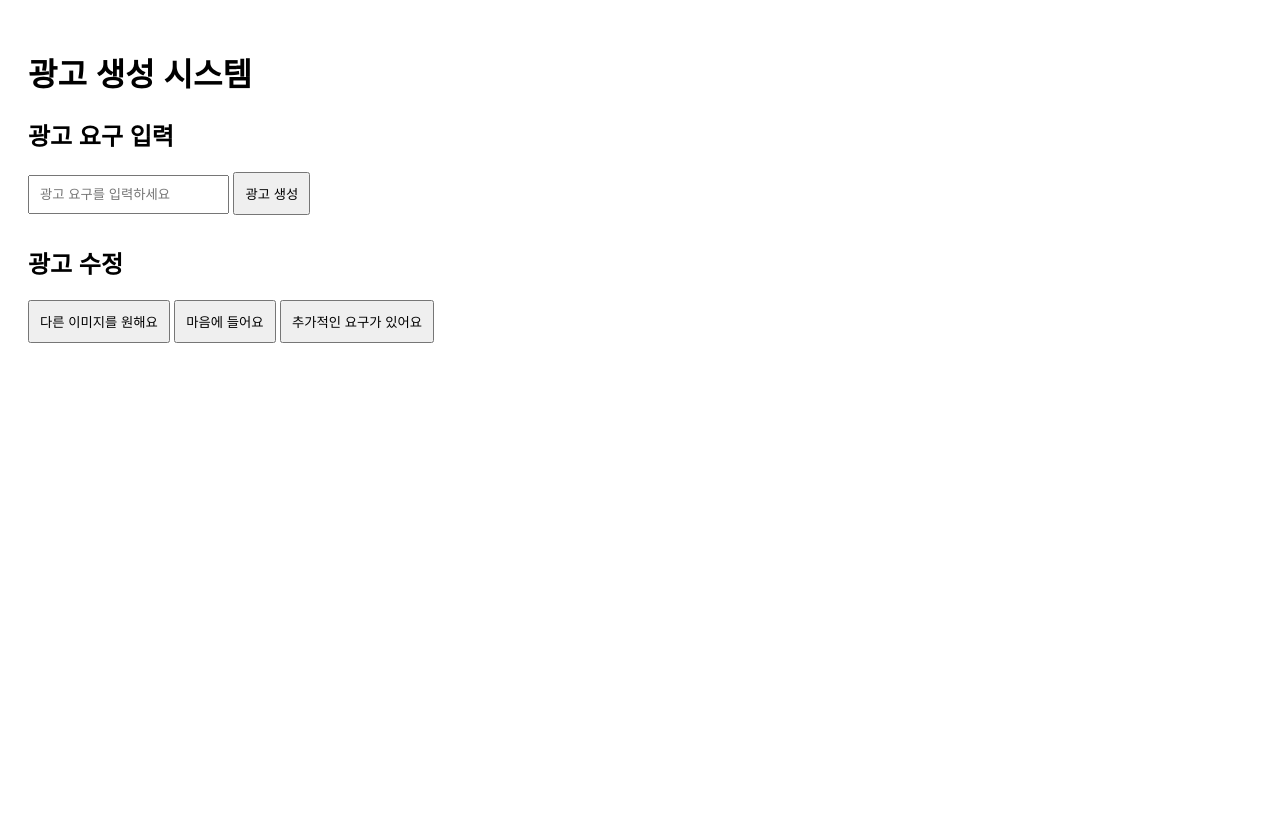
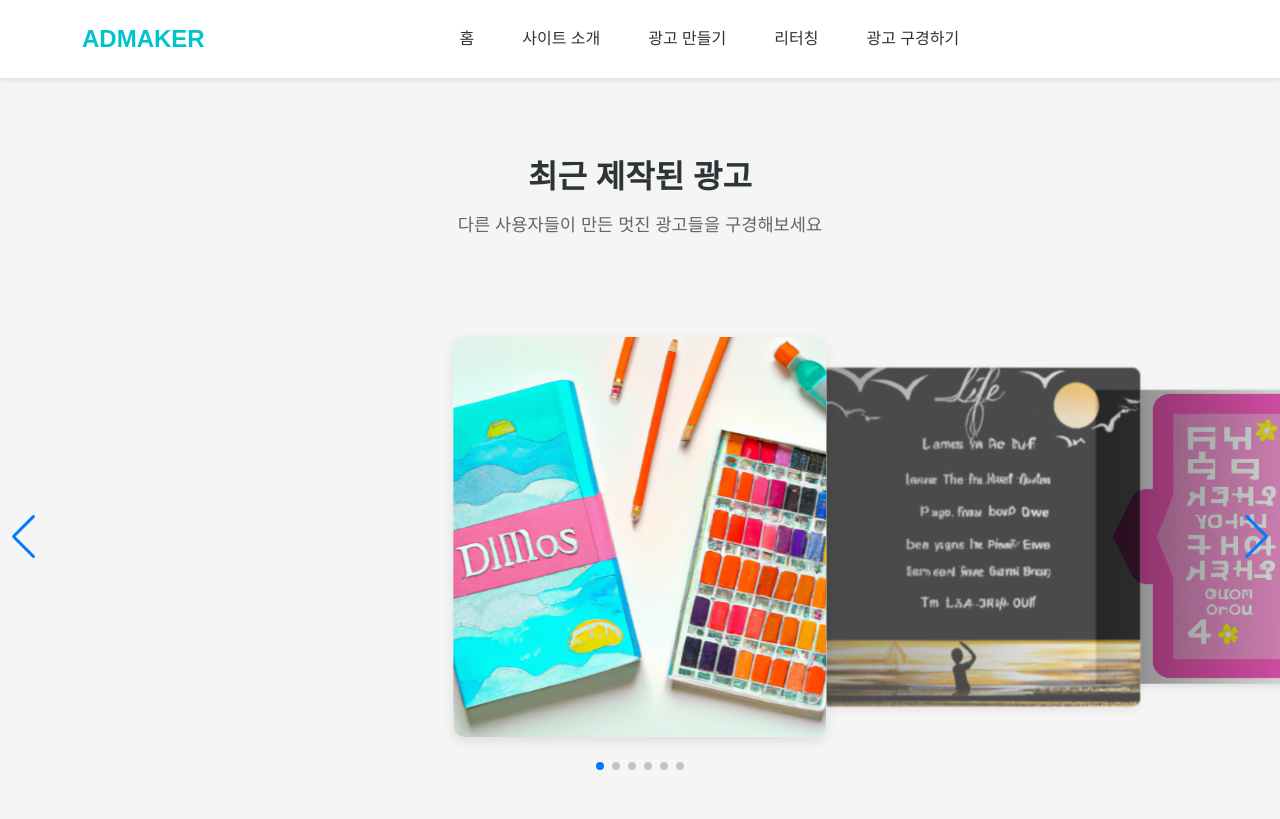
Before and after one commit to hanbinJJJ/ADmaker, a Flask app: page / in a window 1280 px wide. Before the commit the page ends 343 px from the top, so only its background shows below. Run offline with Flask 2, Linux system fonts and the light colour scheme.

Commit message:
메인페이지 작성

```diff
--- a/app.py
+++ b/app.py
@@ -51,8 +51,34 @@ def generate_ad_text(user_input):
         return "광고 문구 생성 중 오류가 발생했습니다."
 
 @app.route('/')
-def index():
+def main():
+    return render_template('main.html')
+
+@app.route('/create')
+def create():
     return render_template('index.html')
+
+@app.route('/api/ads')
+def get_ads():
+    try:
+        # static/images 디렉토리의 경로
+        images_dir = os.path.join('static', 'images')
+
+        # 이미지 파일 목록 가져오기 (.png 파일만)
+        image_files = [f for f in os.listdir(images_dir) if f.endswith('.png')]
+
+        # 이미지 URL 리스트 생성
+        ads = [
+            {
+                'image_url': f'/static/images/{image_file}'
+            }
+            for image_file in image_files
+        ]
+
+        return jsonify(ads)
+    except Exception as e:
+        print("Error fetching ads:", e)
+        return jsonify({'error': 'Failed to fetch ads'}), 500
 
 # 광고 생성 라우트 (POST)
 @app.route('/generate_ad', methods=['POST'])
--- a/templates/index.html
+++ b/templates/index.html
@@ -1,53 +1,124 @@
 <!DOCTYPE html>
-<html lang="en">
+<html lang="ko">
 <head>
     <meta charset="UTF-8">
     <meta name="viewport" content="width=device-width, initial-scale=1.0">
     <title>광고 생성 시스템</title>
+    <link href="https://cdn.jsdelivr.net/npm/bootstrap@5.3.0-alpha1/dist/css/bootstrap.min.css" rel="stylesheet">
     <style>
+        :root {
+            --primary-color: #00C4CC;
+            --secondary-color: #2D3436;
+            --background-color: #F5F5F5;
+        }
+
         body {
-            font-family: Arial, sans-serif;
+            font-family: 'Noto Sans KR', sans-serif;
+            background-color: var(--background-color);
+            margin: 0;
+            padding: 0;
+        }
+
+        .workspace {
+            display: flex;
+            height: 100vh;
+        }
+
+        /* 왼쪽 사이드바 스타일 */
+        .sidebar {
+            width: 300px;
+            background-color: white;
+            border-right: 1px solid #e0e0e0;
             padding: 20px;
+            overflow-y: auto;
         }
-        input, button {
-            padding: 10px;
+
+        /* 메인 편집 영역 스타일 */
+        .main-content {
+            flex: 1;
+            background-color: var(--background-color);
+            padding: 40px;
+            display: flex;
+            justify-content: center;
+            align-items: center;
+        }
+
+        .canvas-area {
+            background: white;
+            border-radius: 8px;
+            box-shadow: 0 2px 12px rgba(0, 0, 0, 0.1);
+            width: 800px;
+            height: 600px;
+            display: flex;
+            justify-content: center;
+            align-items: center;
+        }
+
+        /* 입력 필드 스타일 */
+        .prompt-input {
+            width: 100%;
+            padding: 12px;
+            border: 1px solid #e0e0e0;
+            border-radius: 6px;
+            margin-bottom: 16px;
+            font-size: 14px;
+        }
+
+        /* 버튼 스타일 */
+        .action-button {
+            width: 100%;
+            padding: 12px;
+            border: none;
+            border-radius: 6px;
             margin-bottom: 10px;
+            font-weight: 500;
+            cursor: pointer;
+            transition: all 0.2s;
         }
-        img {
-            display: block;
-            margin-top: 10px;
-            max-width: 100%;
-            height: auto;
+
+        .primary-button {
+            background-color: var(--primary-color);
+            color: white;
         }
-        .ad-list {
-            margin-top: 20px;
+
+        .primary-button:hover {
+            background-color: #00b3b9;
         }
-        .ad-item {
-            border: 1px solid #ccc;
-            padding: 10px;
-            margin-bottom: 10px;
+
+        /* 생성된 이미지 스타일 */
+        .generated-image {
+            max-width: 90%;
+            max-height: 90%;
+            object-fit: contain;
         }
     </style>
 </head>
 <body>
-    <h1>광고 생성 시스템</h1>
-    <div>
-        <h2>광고 요구 입력</h2>
-        <input type="text" id="userInput" placeholder="광고 요구를 입력하세요">
-        <button type="button" onclick="generateAd()">광고 생성</button>
-        <p id="adText"></p>
-        <img id="adImage" src="" alt="Generated Ad" style="display: none;">
-    </div>
+    <div class="workspace">
+        <!-- 왼쪽 사이드바 -->
+        <div class="sidebar">
+            <h3 class="mb-4">광고 생성</h3>
+            <textarea
+                class="prompt-input"
+                rows="4"
+                placeholder="광고 문구나 이미지에 대한 설명을 입력하세요..."
+                id="userInput"
+            ></textarea>
+            <button class="action-button primary-button" onclick="generateAd()">
+                생성하기
+            </button>
+        </div>
 
-    <div id="modificationPrompt" style="margin-top: 20px;">
-        <h2>광고 수정</h2>
-        <button type="button" onclick="modifyAd()">다른 이미지를 원해요</button>
-        <button type="button" onclick="downloadAd()">마음에 들어요</button>
-        <button type="button" onclick="requestModification()">추가적인 요구가 있어요</button>
+        <!-- 메인 편집 영역 -->
+        <div class="main-content">
+            <div class="canvas-area">
+                <img id="adImage" class="generated-image" src="" alt="Generated Ad" style="display: none;">
+                <p id="adText" class="text-center"></p>
+            </div>
+        </div>
     </div>
 
     <script>
-        // 광고 생성 함수
         function generateAd() {
             const userInput = document.getElementById('userInput').value.trim();
             if (!userInput) {
@@ -55,6 +126,7 @@
                 return;
             }
 
+            // 기존 generateAd 함수 로직 유지
             fetch('/generate_ad', {
                 method: 'POST',
                 headers: {
@@ -67,89 +139,13 @@
                 document.getElementById('adText').innerText = data.ad_text;
                 const adImage = document.getElementById('adImage');
                 adImage.src = data.image_url;
-                adImage.onload = () => {
-                    adImage.style.display = 'block';
-                };
-                adImage.onerror = () => {
-                    adImage.style.display = 'none'; // 이미지 로드 실패 시 숨기기
-                    alert('이미지 로드 실패');
-                };
+                adImage.style.display = 'block';
             })
             .catch(error => {
                 console.error('Error:', error);
                 alert('광고 생성에 실패했습니다.');
             });
         }
-
-        // 광고 수정 함수
-        function modifyAd() {
-            const userInput = document.getElementById('userInput').value.trim();
-            if (!userInput) {
-                alert('광고 요구를 입력해주세요.');
-                return;
-            }
-
-            fetch('/modify_ad', {
-                method: 'POST',
-                headers: {
-                    'Content-Type': 'application/json',
-                },
-                body: JSON.stringify({ user_input: userInput })
-            })
-            .then(response => response.json())
-            .then(data => {
-                document.getElementById('adText').innerText = data.ad_text;
-                const adImage = document.getElementById('adImage');
-                adImage.src = data.image_url;
-                adImage.onload = () => {
-                    adImage.style.display = 'block';
-                };
-                adImage.onerror = () => {
-                    adImage.style.display = 'none'; // 이미지 로드 실패 시 숨기기
-                    alert('이미지 로드 실패');
-                };
-            })
-            .catch(error => {
-                console.error('Error:', error);
-                alert('광고 수정에 실패했습니다.');
-            });
-        }
-
-        // 광고 다운로드 함수
-        function downloadAd() {
-            const imageUrl = document.getElementById('adImage').src;
-            const a = document.createElement('a');
-            a.href = imageUrl;
-            a.download = "generated_ad.png";
-            document.body.appendChild(a);
-            a.click();
-            document.body.removeChild(a);
-        }
-
-        // 추가 요구 사항 반영 함수
-        function requestModification() {
-            const userRequirements = prompt("추가적인 요구 사항을 입력하세요:");
-            if (userRequirements && userRequirements.trim() !== "") {
-                fetch('/add_requirements', {
-                    method: 'POST',
-                    headers: {
-                        'Content-Type': 'application/json',
-                    },
-                    body: JSON.stringify({ user_requirements: userRequirements })
-                })
-                .then(response => response.json())
-                .then(data => {
-                    document.getElementById('adText').innerText = data.ad_text;
-                    document.getElementById('adImage').src = data.image_url;
-                })
-                .catch(error => {
-                    console.error('Error:', error);
-                    alert('추가 요구 사항 반영에 실패했습니다.');
-                });
-            } else {
-                alert('요구 사항을 입력해 주세요.');
-            }
-        }
     </script>
 </body>
 </html>
--- /dev/null
+++ b/templates/main.html
@@ -0,0 +1,239 @@
+<!DOCTYPE html>
+<html lang="ko">
+<head>
+    <meta charset="UTF-8">
+    <meta name="viewport" content="width=device-width, initial-scale=1.0">
+    <title>ADMAKER - AI 광고 제작 플랫폼</title>
+    <link href="https://cdn.jsdelivr.net/npm/bootstrap@5.3.0-alpha1/dist/css/bootstrap.min.css" rel="stylesheet">
+    <link rel="stylesheet" href="https://cdn.jsdelivr.net/npm/swiper@8/swiper-bundle.min.css">
+    <style>
+        :root {
+            --primary-color: #00C4CC;
+            --secondary-color: #2D3436;
+            --background-color: #F5F5F5;
+        }
+
+        body {
+            font-family: 'Noto Sans KR', sans-serif;
+            margin: 0;
+            padding: 0;
+        }
+
+        /* 네비게이션 바 스타일 */
+        .navbar {
+            background-color: white;
+            box-shadow: 0 2px 4px rgba(0,0,0,0.1);
+            padding: 1rem 2rem;
+        }
+
+        .navbar-brand {
+            font-size: 1.5rem;
+            font-weight: 700;
+            color: var(--primary-color);
+        }
+
+        .nav-link {
+            color: var(--secondary-color);
+            font-weight: 500;
+            margin: 0 1rem;
+            transition: color 0.3s ease;
+        }
+
+        .nav-link:hover {
+            color: var(--primary-color);
+        }
+
+        /* 메인 슬라이더 영역 */
+        .main-slider {
+            padding: 2rem 0;
+            background-color: var(--background-color);
+        }
+
+        .swiper {
+            width: 100%;
+            height: 500px;
+            padding: 50px;
+        }
+
+        .swiper-slide {
+            width: 300px;  /* 고정 너비 설정 */
+            height: 400px;
+            background: white;
+            border-radius: 10px;
+            box-shadow: 0 4px 12px rgba(0,0,0,0.1);
+            display: flex;
+            align-items: center;
+            justify-content: center;
+        }
+
+        .swiper-slide img {
+            width: 100%;
+            height: 100%;
+            object-fit: cover;
+            border-radius: 10px;
+        }
+
+        .swiper-slide-active {
+            transform: scale(1.2);
+            z-index: 2;
+        }
+
+        .swiper-slide-prev,
+        .swiper-slide-next {
+            transform: scale(0.8);
+            opacity: 0.7;
+        }
+
+        /* 섹션 타이틀 */
+        .section-title {
+            text-align: center;
+            margin: 3rem 0;
+            color: var(--secondary-color);
+        }
+
+        .section-title h2 {
+            font-weight: 700;
+            margin-bottom: 1rem;
+        }
+
+        .section-title p {
+            color: #666;
+            font-size: 1.1rem;
+        }
+    </style>
+</head>
+<body>
+    <!-- 네비게이션 바 -->
+    <nav class="navbar navbar-expand-lg">
+        <div class="container">
+            <a class="navbar-brand" href="/">ADMAKER</a>
+            <button class="navbar-toggler" type="button" data-bs-toggle="collapse" data-bs-target="#navbarNav">
+                <span class="navbar-toggler-icon"></span>
+            </button>
+            <div class="collapse navbar-collapse justify-content-center" id="navbarNav">
+                <ul class="navbar-nav">
+                    <li class="nav-item">
+                        <a class="nav-link" href="/">홈</a>
+                    </li>
+                    <li class="nav-item">
+                        <a class="nav-link" href="/about">사이트 소개</a>
+                    </li>
+                    <li class="nav-item">
+                        <a class="nav-link" href="/create">광고 만들기</a>
+                    </li>
+                    <li class="nav-item">
+                        <a class="nav-link" href="/retouch">리터칭</a>
+                    </li>
+                    <li class="nav-item">
+                        <a class="nav-link" href="/gallery">광고 구경하기</a>
+                    </li>
+                </ul>
+            </div>
+        </div>
+    </nav>
+
+    <!-- 메인 슬라이더 섹션 -->
+    <section class="main-slider">
+        <div class="section-title">
+            <h2>최근 제작된 광고</h2>
+            <p>다른 사용자들이 만든 멋진 광고들을 구경해보세요</p>
+        </div>
+        <div class="swiper">
+            <div class="swiper-wrapper">
+                <!-- 슬라이더 아이템들은 서버에서 동적으로 생성 -->
+            </div>
+            <div class="swiper-pagination"></div>
+            <div class="swiper-button-next"></div>
+            <div class="swiper-button-prev"></div>
+        </div>
+    </section>
+
+    <script src="https://cdn.jsdelivr.net/npm/bootstrap@5.3.0-alpha1/dist/js/bootstrap.bundle.min.js"></script>
+    <script src="https://cdn.jsdelivr.net/npm/swiper@8/swiper-bundle.min.js"></script>
+    <script>
+        // 슬라이더 초기화
+        const swiper = new Swiper('.swiper', {
+            slidesPerView: 3,  // 한 번에 보여줄 슬라이드 수
+            spaceBetween: 30,  // 슬라이드 사이 간격
+            centeredSlides: true,
+            loop: true,
+            loopedSlides: 3,  // 루프에 사용할 슬라이드 수
+            loopAdditionalSlides: 1,  // 추가 슬라이드 수
+            loopFillGroupWithBlank: true,  // 그룹을 채우기 위한 빈 슬라이드 추가
+            autoplay: {
+                delay: 3000,
+                disableOnInteraction: false,
+                waitForTransition: true  // 트랜지션이 끝날 때까지 대기
+            },
+            speed: 800,  // 트랜지션 속도 조정
+            pagination: {
+                el: '.swiper-pagination',
+                clickable: true,
+            },
+            navigation: {
+                nextEl: '.swiper-button-next',
+                prevEl: '.swiper-button-prev',
+            },
+            effect: 'coverflow',
+            coverflowEffect: {
+                rotate: 0,
+                stretch: 0,
+                depth: 100,
+                modifier: 2,
+                slideShadows: true,
+            },
+            breakpoints: {
+                // 모바일
+                320: {
+                    slidesPerView: 1,
+                    spaceBetween: 10
+                },
+                // 태블릿
+                768: {
+                    slidesPerView: 2,
+                    spaceBetween: 20
+                },
+                // 데스크톱
+                1024: {
+                    slidesPerView: 3,
+                    spaceBetween: 30
+                }
+            }
+        });
+
+        // 이미지 로드 함수
+        function loadAdImages() {
+            fetch('/api/ads')
+                .then(response => response.json())
+                .then(data => {
+                    const swiperWrapper = document.querySelector('.swiper-wrapper');
+                    swiperWrapper.innerHTML = '';
+
+                    // 최소 4개 이상의 슬라이드를 보장
+                    const minSlides = 4;
+                    while (data.length < minSlides) {
+                        data = [...data, ...data];
+                    }
+
+                    data.forEach(ad => {
+                        const slide = document.createElement('div');
+                        slide.className = 'swiper-slide';
+                        slide.innerHTML = `
+                            <img src="${ad.image_url}" alt="광고 이미지" class="ad-image">
+                        `;
+                        swiperWrapper.appendChild(slide);
+                    });
+
+                    swiper.update();
+                    swiper.slideToLoop(0);
+                })
+                .catch(error => {
+                    console.error('Error loading images:', error);
+                });
+        }
+
+        // 페이지 로드 시 이미지 로드
+        document.addEventListener('DOMContentLoaded', loadAdImages);
+    </script>
+</body>
+</html>
```
Also changed, not shown: 1 other file.
